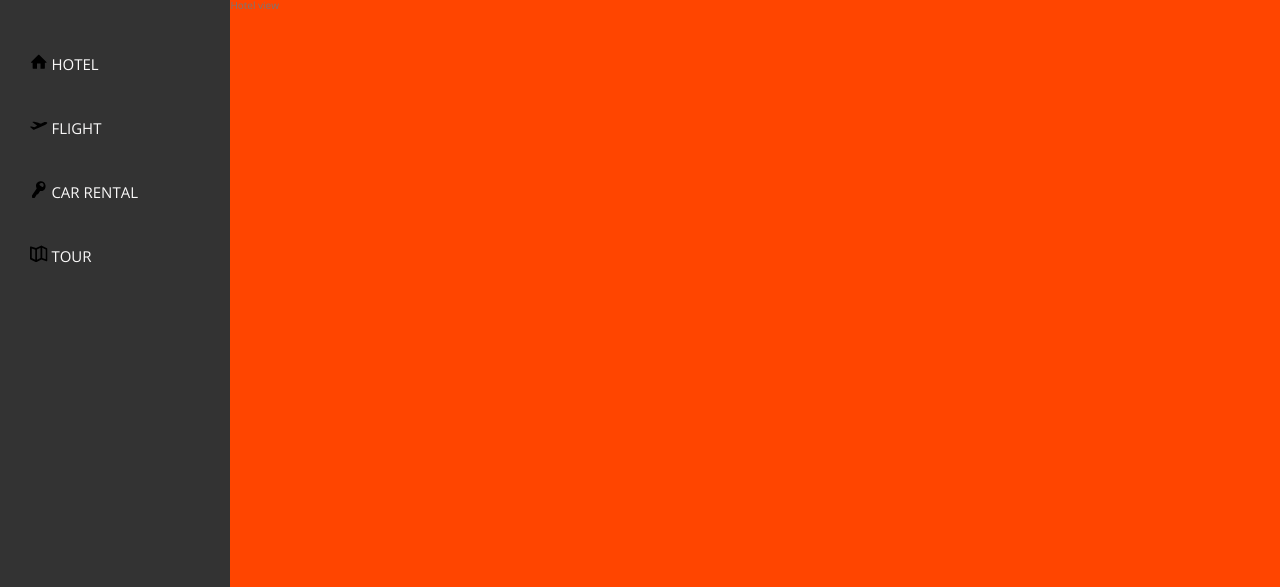
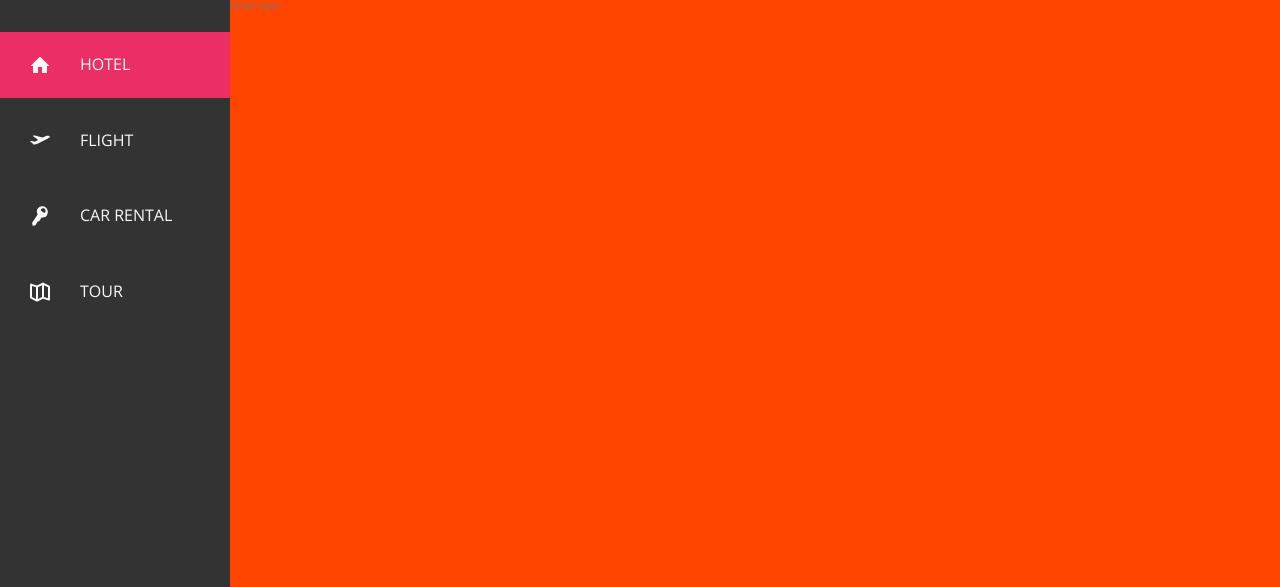
Before and after one commit to ibamusan/Nexter, a website: page index.html in a window 1280 px wide. Shown: the part 213-800 px from the top of the page. Drawn offline with nearby package versions, Linux system fonts and the light colour scheme.

Commit message:
sidenav completed

```diff
--- a/index.html
+++ b/index.html
@@ -48,7 +48,7 @@
             <div class="content">
                 <nav class="sidebar">
                     <ul class="side-nav">
-                        <li class="side-nav__item">
+                        <li class="side-nav__item  side-nav__item--active">
                             <a href="#" class="side-nav__link">
                                 <svg class="side-nav__icon">
                                     <use xlink:href="img/sprites.svg#icon-home"></use>
--- a/sass/_component.scss
+++ b/sass/_component.scss
@@ -121,13 +121,41 @@
 //Side-navigation
 
 .side-nav{
-  font-size: 1.5rem;
+  font-size: 1.6rem;
     list-style: none;
     margin-top: 3.5rem;
 
   &__item{
+    position: relative;
 
 
+    &:not(:last-child){
+      margin-bottom: 1rem;
+    }
+  }
+
+  &__item::before{
+    content: "";
+    position: absolute;
+    top: 0;
+    left: 0;
+    height: 100%;
+    width: 3px;
+    background-color: var(--color-primary);
+    transform: scaleY(0);
+    transition: transform .2s,
+                width .4s cubic-bezier(1,0,0,1) .2s,
+                background-color .1s;
+  }
+
+  &__item:hover::before,
+  &__item--active::before{
+    width: 100%;
+    transform: scaleY(1);
+  }
+
+  &__item:active::before{
+    background-color: var(--color-primary-light);
   }
 
   &__link:link,
@@ -138,14 +166,20 @@
     text-transform: uppercase;
     display: block;
     padding: 2rem 3rem;
+    display: flex;
+    align-items: center;
+    position: relative;
+    z-index: 10;
 
   }
 
   &__icon{
-    width: 1.75rem;
-    height: 1.75rem;
+    width: 2rem;
+    height: 2rem;
+    margin-right: 3rem;
+    fill: currentColor;
+  }
 
-  }
 
 }
 
```
Also changed, not shown: css/style.css.
